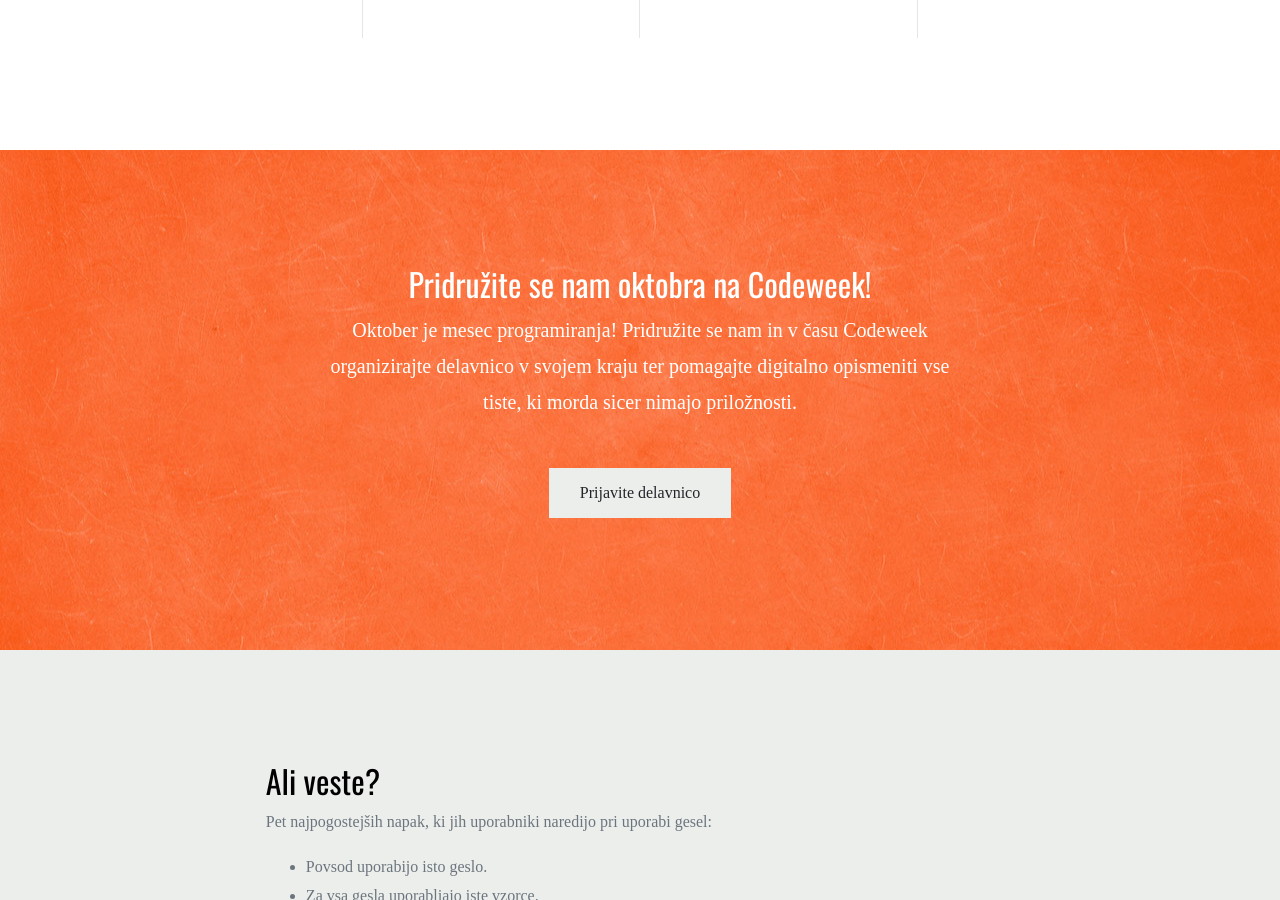
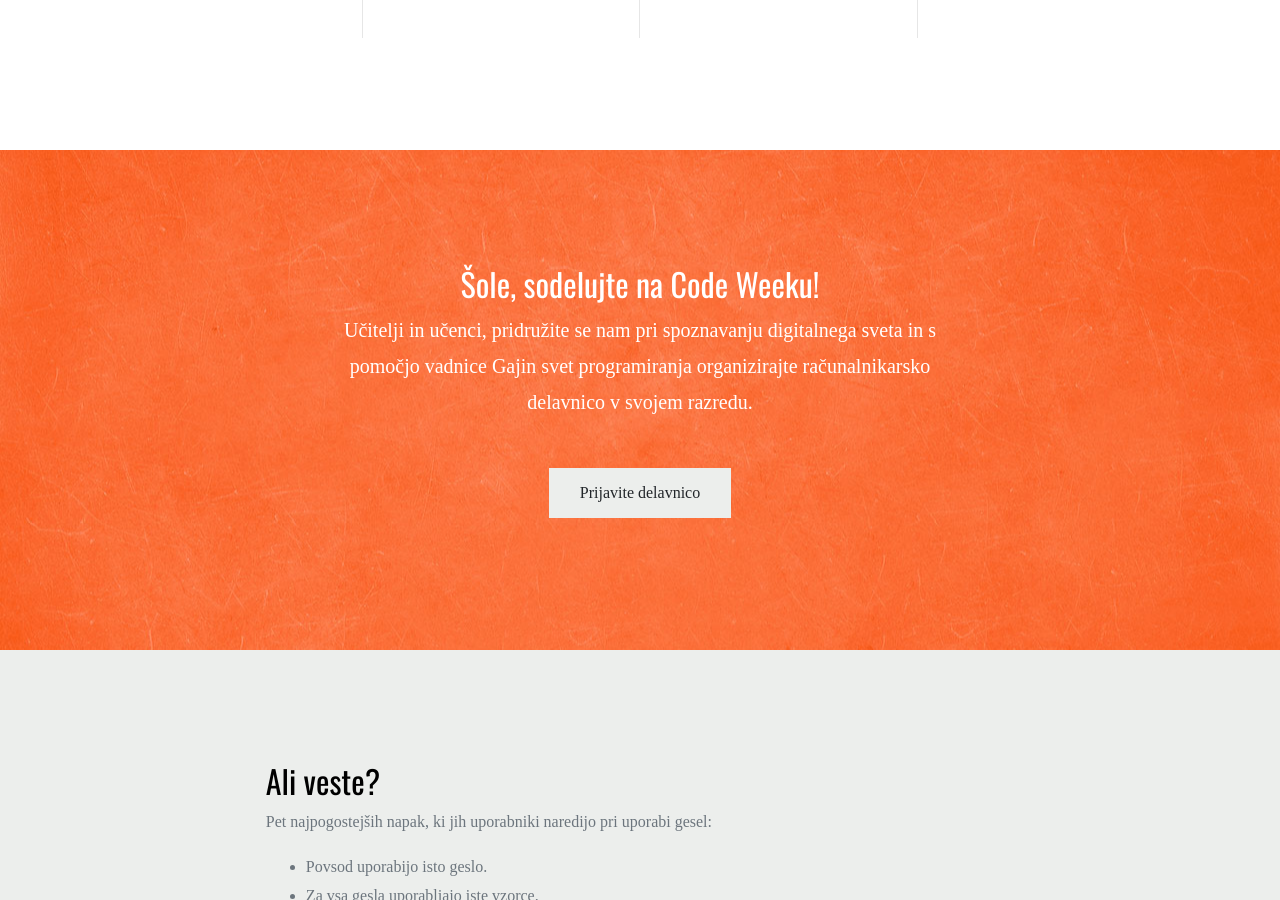
Before and after one commit to codeweeksi/gajin-svet, a Jekyll site: the page built from vadnica/index.md, in a window 1280 px wide and 900 px high, scrolled down 1789 px. Built offline with Jekyll 4.4.1, drawn with Linux system fonts in a browser that asks for light colours; some web fonts are replaced; comment, search, counter and statistics services are not loaded.

Commit message:
edited text
vabilo za šole

```diff
--- a/_layouts/lessons.html
+++ b/_layouts/lessons.html
@@ -48,8 +48,8 @@ layout: default
   <div class="container">
     <div class="row justify-content-center align-items-center intro">
       <div class="col-md-7 text-center element-animate">
-        <h2>Pridružite se nam oktobra na Codeweek!</h2>
-        <p class="lead mb-5">Oktober je mesec programiranja! Pridružite se nam in v času Codeweek organizirajte delavnico v svojem kraju ter pomagajte digitalno opismeniti vse tiste, ki morda sicer nimajo priložnosti.</p>
+        <h2>Šole, sodelujte na Code Weeku!</h2>
+        <p class="lead mb-5">Učitelji in učenci, pridružite se nam pri spoznavanju digitalnega sveta in s pomočjo vadnice Gajin svet programiranja organizirajte računalnikarsko delavnico v svojem razredu.</p>
         <p><a href="#" class="btn btn-light">Prijavite delavnico</a></p>
       </div>
     </div>
```
